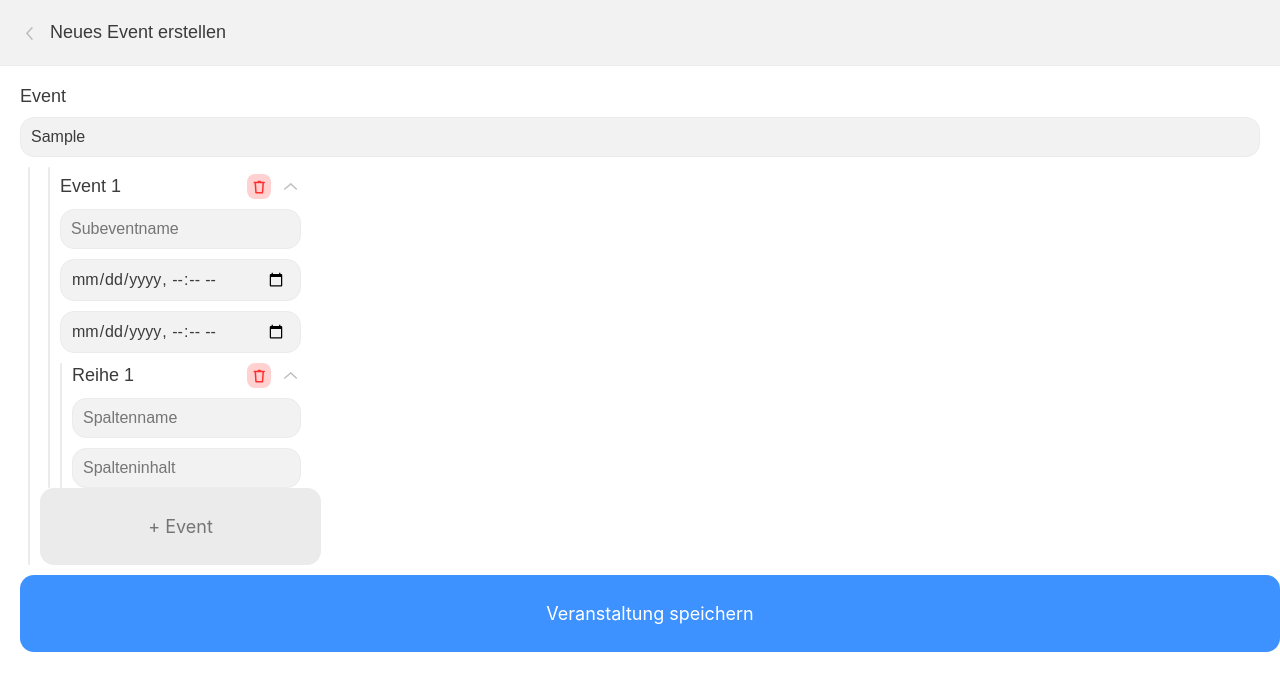
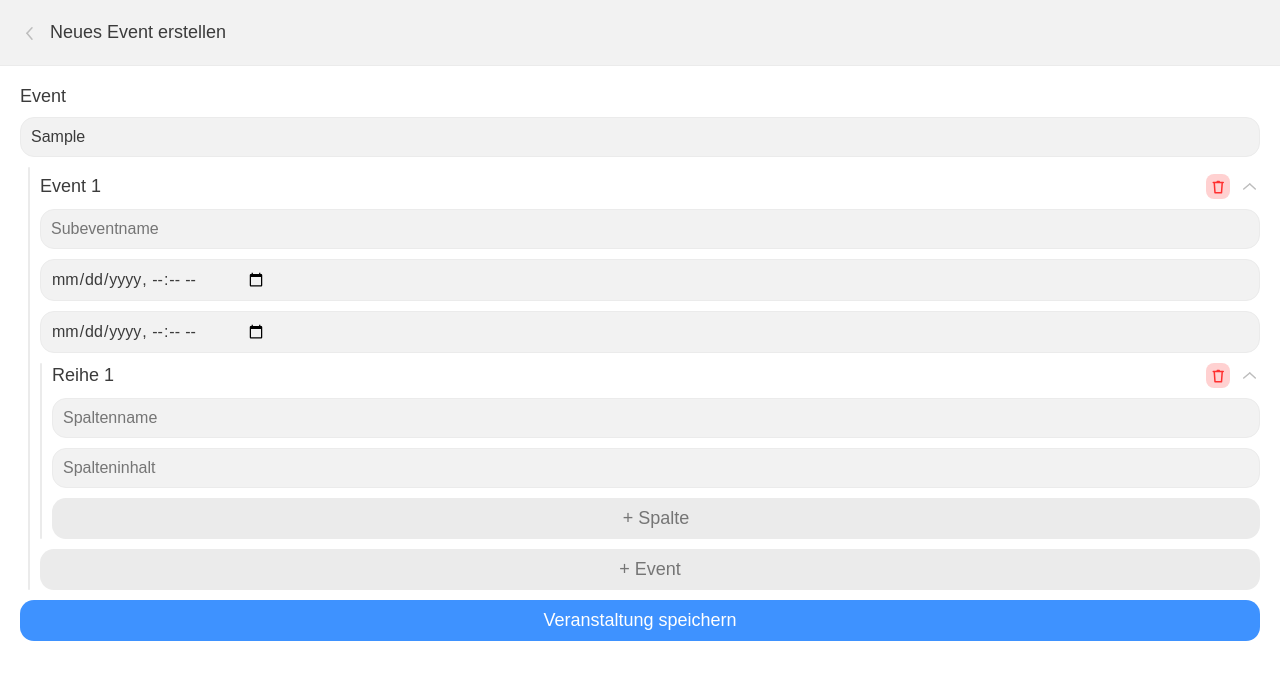
Before and after one commit to justuslethen/justuslethen, a React (Create React App) app in the folder events/app/: page /create in a window 1280 px wide. Both pictures are taken after typing "Sample" into the empty fields and a click on the button "+ Event". Shown: the top 690 px of the page. Built offline with nearby package versions, Linux system fonts and the light colour scheme.

Commit message:
UPDATE: improvements and onclick functions

```diff
--- a/events/app/src/components/Header.js
+++ b/events/app/src/components/Header.js
@@ -7,6 +7,7 @@ const Header = (props) => {
 
 
   if (!props.data) {
+    // render without next event display
     return (
       <header>
         {props.backButton && (
--- a/events/app/src/components/SubeventColumnCreate.js
+++ b/events/app/src/components/SubeventColumnCreate.js
@@ -6,8 +6,8 @@ const SubeventColumnCreate = (props) => {
     <div key={props.colIndex} className='column-input'>
       <div className='column-header'>
         <h3>Reihe {props.colIndex + 1}</h3>
-        <IconButton onclick={() => {props.handleDeleteColumn(props.index, props.colIndex)}} type="red" icon="bin"/>
-        <IconButton onclick={() => {console.log(`iconButton click`)}} type="secondary" icon="arrow" rotate={0.25}/>
+        <IconButton onclick={() => { props.handleDeleteColumn(props.index, props.colIndex) }} type="red" icon="bin" />
+        <IconButton onclick={() => { console.log(`iconButton click`) }} type="secondary" icon="arrow" rotate={0.25} />
       </div>
 
       {props.focus && (
--- a/events/app/src/components/SubeventCreate.js
+++ b/events/app/src/components/SubeventCreate.js
@@ -1,19 +1,20 @@
 import React from 'react';
 import SubeventColumnCreate from './SubeventColumnCreate';
 import IconButton from './IconButton';
+import Button from './Button';
 
 const SubeventCreate = (props) => {
-  console.log("subevent", props.subevent);
+  return (
+    <div key={props.index} className='subevent-inputs'>
 
-  return (
-    <div key={props.index} className='subevent-box'>
-      <div className='side-line'></div>
-      <div className='subevent-inputs'>
+      {/* header */}
       <div className='subevent-header'>
         <h3>Event {props.index + 1}</h3>
-          <IconButton onclick={() => { console.log(`iconButton click`) }} type="red" icon="bin" />
+        <IconButton onclick={() => { props.handleDeleteSubevent(props.index) }} type="red" icon="bin" />
         <IconButton onclick={() => { console.log(`iconButton click`) }} type="secondary" icon="arrow" rotate={0.25} />
       </div>
+
+      {/* body for information like start-, enddate and name*/}
       <div className='subevent-body'>
         <input
           value={props.subevent.subeventname}
@@ -38,10 +39,15 @@ const SubeventCreate = (props) => {
           <div className='columns'>
             {props.subevent.columns.map((column, colIndex) => (
               <SubeventColumnCreate
-                  column={column} colIndex={colIndex} index={props.index} focus={true} action={props.handleColumnChange}
+                column={column}
+                colIndex={colIndex}
+                index={props.index}
+                focus={true}
+                action={props.handleColumnChange}
+                handleDeleteColumn={props.handleDeleteColumn}
               />
             ))}
-            </div>
+            <Button type='secondary' text='+ Spalte' onclick={() => { props.handleAddColumn(props.index) }} />
           </div>
         </div>
       </div>
--- a/events/app/src/index.css
+++ b/events/app/src/index.css
@@ -267,13 +267,14 @@ input:focus {
     padding: 10px;
     justify-content: center;
     align-items: center;
+    box-sizing: border-box;
     width: 100%;
     border-radius: 14px;
     cursor: pointer;
 }
 
 .button p {
-    font-family: Inter;
+    margin: 0px;
     font-size: 18px;
     font-style: normal;
     font-weight: 400;
@@ -289,3 +290,10 @@ input:focus {
     background-color: var(--grey-1);
     color: var(--text-3);
 }
+
+.subevents {
+    display: flex;
+    flex-direction: column;
+    width: 100%;
+    gap: 10px;
+}
```
Lines whose indentation alone changed are shown as unchanged.
